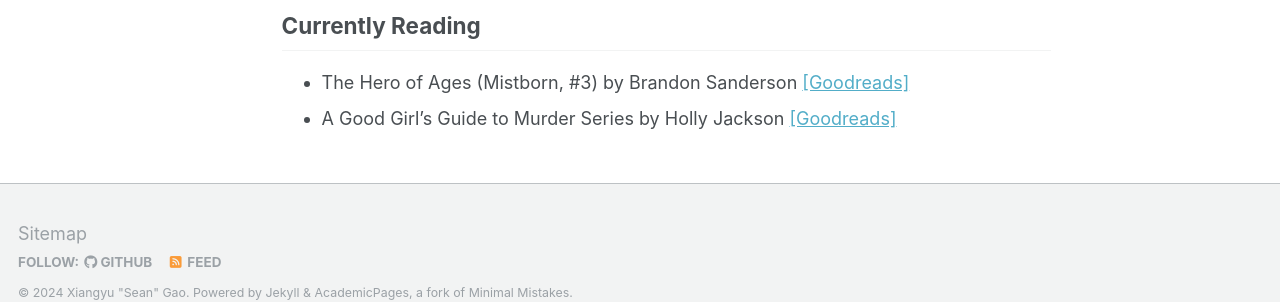
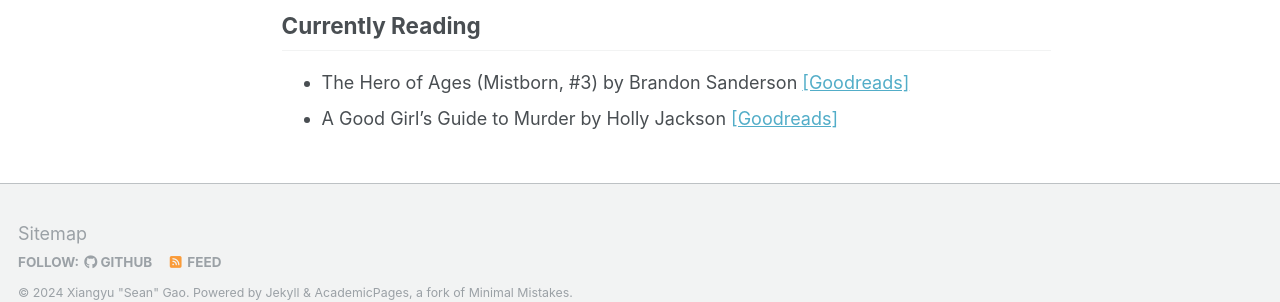
Before and after one commit to xga0/xga0.github.io, a Jekyll site: the page built from _pages/about.md, in a window 1280 px wide and 900 px high, scrolled down 1969 px. Shown: the part 561-863 px from the top of the window. Built offline with Jekyll 4.4.1, drawn with Linux system fonts in a browser that asks for light colours; some web fonts are replaced.

Commit message:
Update about.md

```diff
--- a/_pages/about.md
+++ b/_pages/about.md
@@ -57,4 +57,4 @@ Working Papers
 Currently Reading
 ------
 - The Hero of Ages (Mistborn, #3) by Brandon Sanderson [[Goodreads]](https://www.goodreads.com/book/show/2767793-the-hero-of-ages)
-- A Good Girl's Guide to Murder Series by Holly Jackson [[Goodreads]](https://www.goodreads.com/series/270081-a-good-girl-s-guide-to-murder)
+- A Good Girl's Guide to Murder by Holly Jackson [[Goodreads]](https://www.goodreads.com/book/show/40916679-a-good-girl-s-guide-to-murder)
```
